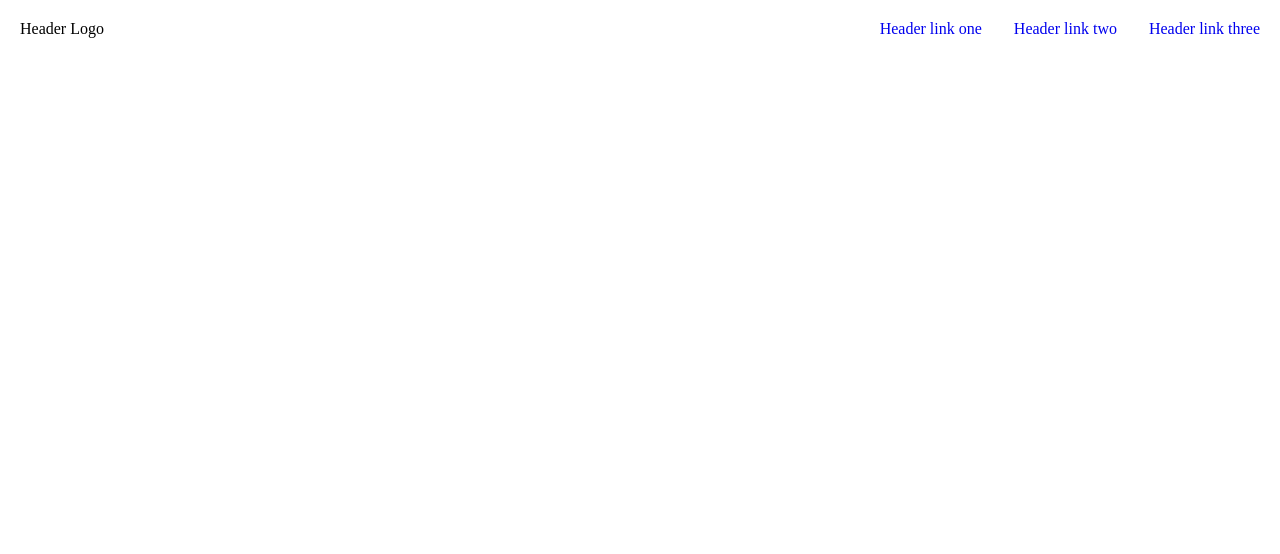
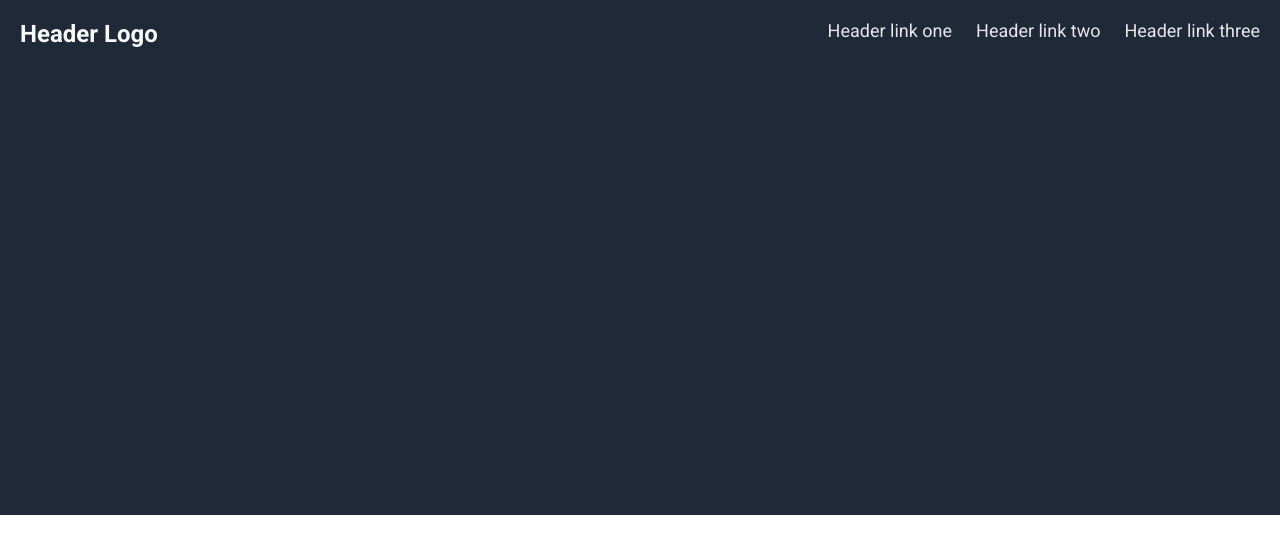
Before and after one commit to derickpambah/landing-page, a plain HTML site: page index.html in a window 1280 px wide. Drawn offline with Linux system fonts and the light colour scheme.

Commit message:
Modify the navbar

```diff
--- a/style.css
+++ b/style.css
@@ -2,17 +2,26 @@
 
 body {
     margin: 0px;
+    font-family: Roboto, sans-serif;
 }
 
 .navbar {
     display: flex;
     justify-content: space-between;
     padding: 20px;
+    height: 475px;
+    background-color: #1f2937;
+}
+
+.logo {
+    font-size: 24px;
+    color: #F9FAF8;
+    font-weight: 900;
 }
 
 .links {
     display: flex;
-    gap: 2rem;
+    gap: 1.5rem;
     margin: 0;
 }
 
@@ -22,4 +31,6 @@ body {
 
 .links > li > a {
     text-decoration: none;
+    font-size: 18px;
+    color: #E5E7EB;
 }
```
